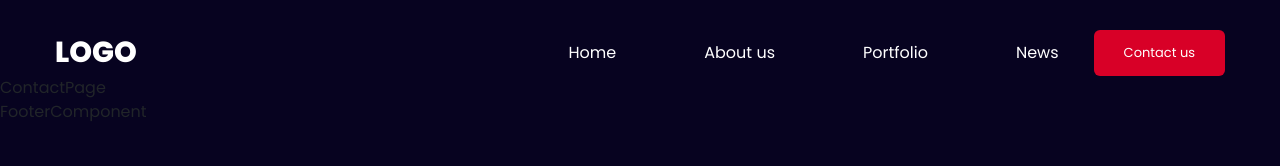
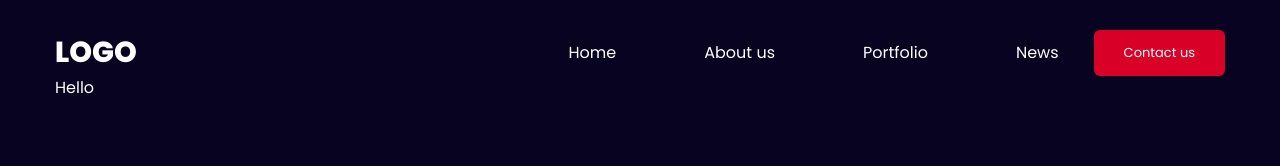
Before and after one commit to Bakha022/Gaming-Website, a React (Vite) app: page /contact in a window 1280 px wide. Shown: the top 166 px of the page. Built offline with nearby package versions, Linux system fonts and the light colour scheme.

Commit message:
contact page use tegs

```diff
--- a/src/components/navbar/NavbarComponent.module.css
+++ b/src/components/navbar/NavbarComponent.module.css
@@ -88,9 +88,11 @@
   .nav-list-wrapper ul {
     display: none;
   }
+
   .contact-btn {
     display: none;
   }
+
   .close-btn {
     display: block;
   }
--- a/src/index.css
+++ b/src/index.css
@@ -281,3 +281,13 @@ a {
   padding-right: 20px;
 }
 }
+
+
+
+
+/* contact page css */
+
+.contacts {
+  width: 100%;
+  height: 2787px;
+}
--- a/src/pages/ContactPage.jsx
+++ b/src/pages/ContactPage.jsx
@@ -3,7 +3,13 @@ import React, { Component, Fragment } from 'react'
 export default class ContactPage extends Component {
 	render() {
 		return (
-			<Fragment>ContactPage</Fragment>
+			<Fragment>
+				<div className="contacts">
+					<div className="container">
+							<p className='text-white'>Hello</p>
+					</div>
+				</div>
+			</Fragment>
 		)
 	}
 }
```
